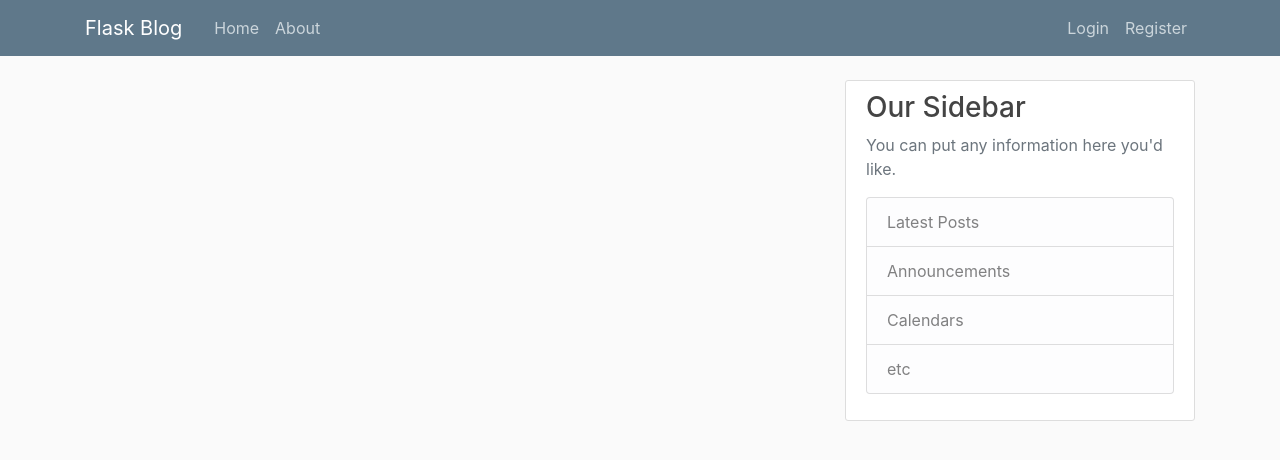
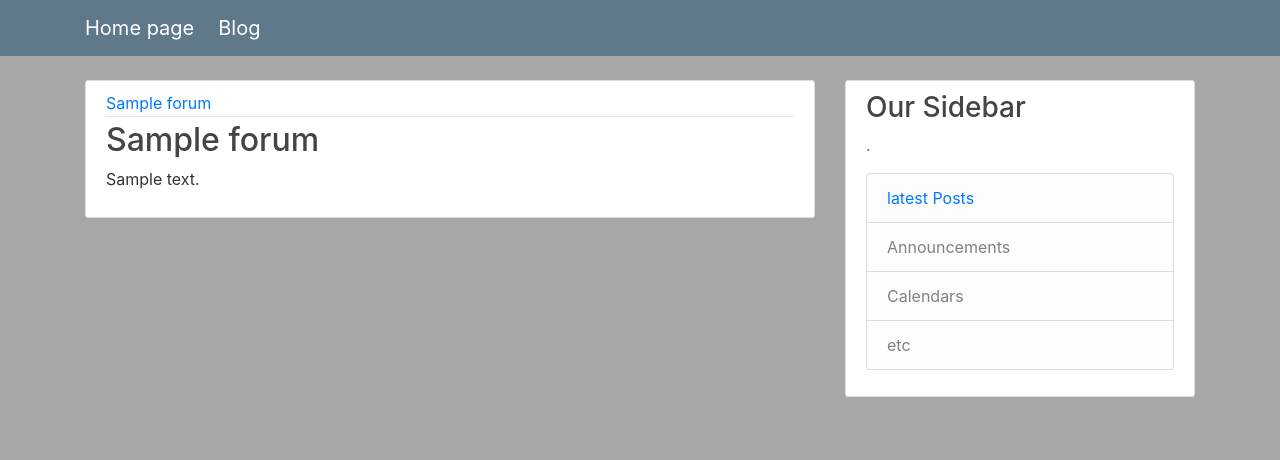
Before and after one commit to Kadi007/final_project, a Flask app: page /forum in a window 1280 px wide. Shown: the top 460 px of the page. Run offline with Flask 2, Linux system fonts and the light colour scheme; a database or web service that is not in the repository returns one stand-in record (values such as "Sample title"); parts of the project's set-up code (start-up, migrations or seed data) failed here and were passed over; some libraries are stand-ins or nearby versions.

Commit message:
Forum html update

```diff
--- a/app.py
+++ b/app.py
@@ -31,6 +31,11 @@ mongo=PyMongo(app)
 
 db=mongo.db.users
 db2=mongo.db.Book
+db3=mongo.db.forum
+
+k=db2.insert_one({
+
+})
 
 
 @app.route('/', methods=['POST','GET'])
@@ -92,22 +97,59 @@ def review():
     kk=[]
     if request.method == "POST":
         bo_title=request.form['name']
+        rate_k=request.form['rat']
+        idk=db2.find({'title':bo_title})
+        ratingvar=list(db2.find({'title':bo_title},{'average_rating':1,'_id':0}))
+        print(ratingvar)
+        k=db2.find({'title':bo_title},{'average_rating':1,'ratings_count':1,'_id':0})
+        op=list(k)
+        print(op)
+        print(op[0])
+        print(rate_k)
 
-        k=db2.find({'title':bo_title})
+        for i in idk:
+          kk.append(i)
 
 
-        for i in k:
-          kk.append(i)
-        #print(kk)
+
+
+
+
 
     return render_template('review.html',kk=kk)
 
 @app.route('/forum')
 def forum():
-    return render_template('forum.html')
+    kd=[]
+    ss=db3.find()
+    for i in ss:
+        kd.append(i)
+    print(kd)
+    return render_template('forum.html',kd=kd)
 
-# @app.route('/tp')
-# def tp:
+@app.route('/posting', methods=['POST','GET'])
+def post():
+    if request.method == "POST":
+        kk=db3.insert_one({
+
+        'name':request.form['name'],
+        'title':request.form['title'],
+        'content' :request.form['content']
+
+        })
+
+    return render_template('forum_form.html')
+
+@app.route('/forum/<bookID>', methods=['POST','GET'])
+def b_review(bookID):
+    ks=[]
+    oops=db3.find({'bookID':bookID})
+
+    for i in oops:
+        ks.append(i)
+    return render_template('/review.html',ks=ks)
+
+
 
 
 if(__name__=='__main__'):
--- a/static/forum.css
+++ b/static/forum.css
@@ -1,5 +1,5 @@
 body {
-    background: #fafafa;
+    background: #a9a6a6;
     color: #333333;
     margin-top: 5rem;
   }
--- a/templates/forum.html
+++ b/templates/forum.html
@@ -1,15 +1,18 @@
+<!DOCTYPE html>
 {% extends "layout.html" %}
+<body>
 {% block content %}
-    {% for post in posts %}
+    {% for i in kd %}
         <article class="media content-section">
           <div class="media-body">
             <div class="article-metadata">
-              <a class="mr-2" href="#">{{ post.author }}</a>
-              <small class="text-muted">{{ post.date_posted }}</small>
+              <a class="mr-2" href="#">{{ i.name }}</a>
             </div>
-            <h2><a class="article-title" href="#">{{ post.title }}</a></h2>
-            <p class="article-content">{{ post.content }}</p>
+            <h2><a class="article-title" href="#">{{ i.title }}</a></h2>
+            <p class="article-content">{{ i.content }}</p>
           </div>
         </article>
     {% endfor %}
 {% endblock content %}
+<a id="Section1"></a>
+</body>
--- a/templates/layout.html
+++ b/templates/layout.html
@@ -18,19 +18,22 @@
     <header class="site-header">
       <nav class="navbar navbar-expand-md navbar-dark bg-steel fixed-top">
         <div class="container">
-          <a class="navbar-brand mr-4" href="/">Flask Blog</a>
+          <a class="navbar-brand mr-4" href="/">Home page</a>
+          <a class="navbar-brand mr-4" href="/">Blog</a>
+
+
           <button class="navbar-toggler" type="button" data-toggle="collapse" data-target="#navbarToggle" aria-controls="navbarToggle" aria-expanded="false" aria-label="Toggle navigation">
             <span class="navbar-toggler-icon"></span>
           </button>
           <div class="collapse navbar-collapse" id="navbarToggle">
             <div class="navbar-nav mr-auto">
-              <a class="nav-item nav-link" href="/">Home</a>
-              <a class="nav-item nav-link" href="/about">About</a>
+              <a class="nav-item nav-link" href="/"></a>
+              <a class="nav-item nav-link" href="/about"></a>
             </div>
 
             <div class="navbar-nav">
-              <a class="nav-item nav-link" href="/login">Login</a>
-              <a class="nav-item nav-link" href="/register">Register</a>
+              <a class="nav-item nav-link" href="/login"></a>
+              <a class="nav-item nav-link" href="/register"></a>
             </div>
           </div>
         </div>
@@ -44,9 +47,9 @@
         <div class="col-md-4">
           <div class="content-section">
             <h3>Our Sidebar</h3>
-            <p class='text-muted'>You can put any information here you'd like.
+            <p class='text-muted'>.
               <ul class="list-group">
-                <li class="list-group-item list-group-item-light">Latest Posts</li>
+                <li class="list-group-item list-group-item-light"><a href="#section1"> latest Posts</a> </li>
                 <li class="list-group-item list-group-item-light">Announcements</li>
                 <li class="list-group-item list-group-item-light">Calendars</li>
                 <li class="list-group-item list-group-item-light">etc</li>
```
Also changed, not shown: templates/forum_form.html (added, +26 -0 lines), templates/review.html (+12 -11 lines), 1 other file.
